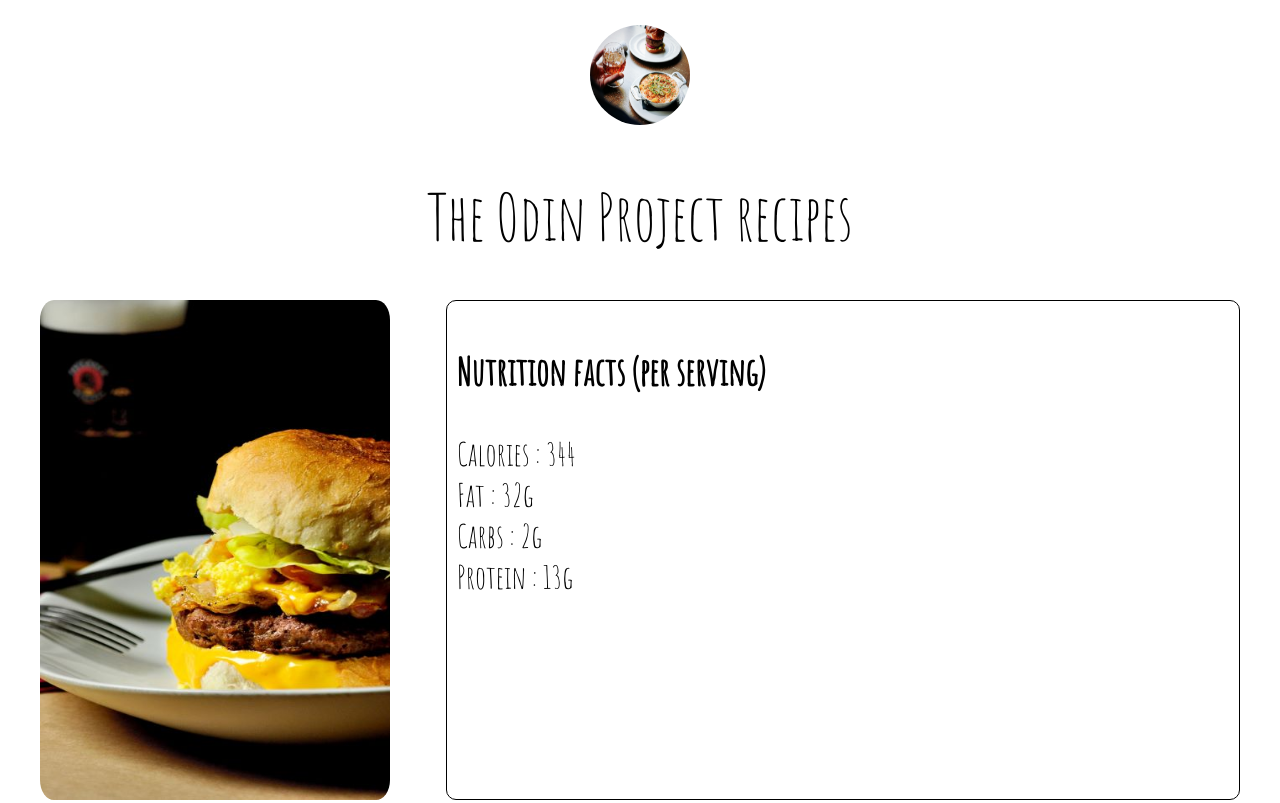
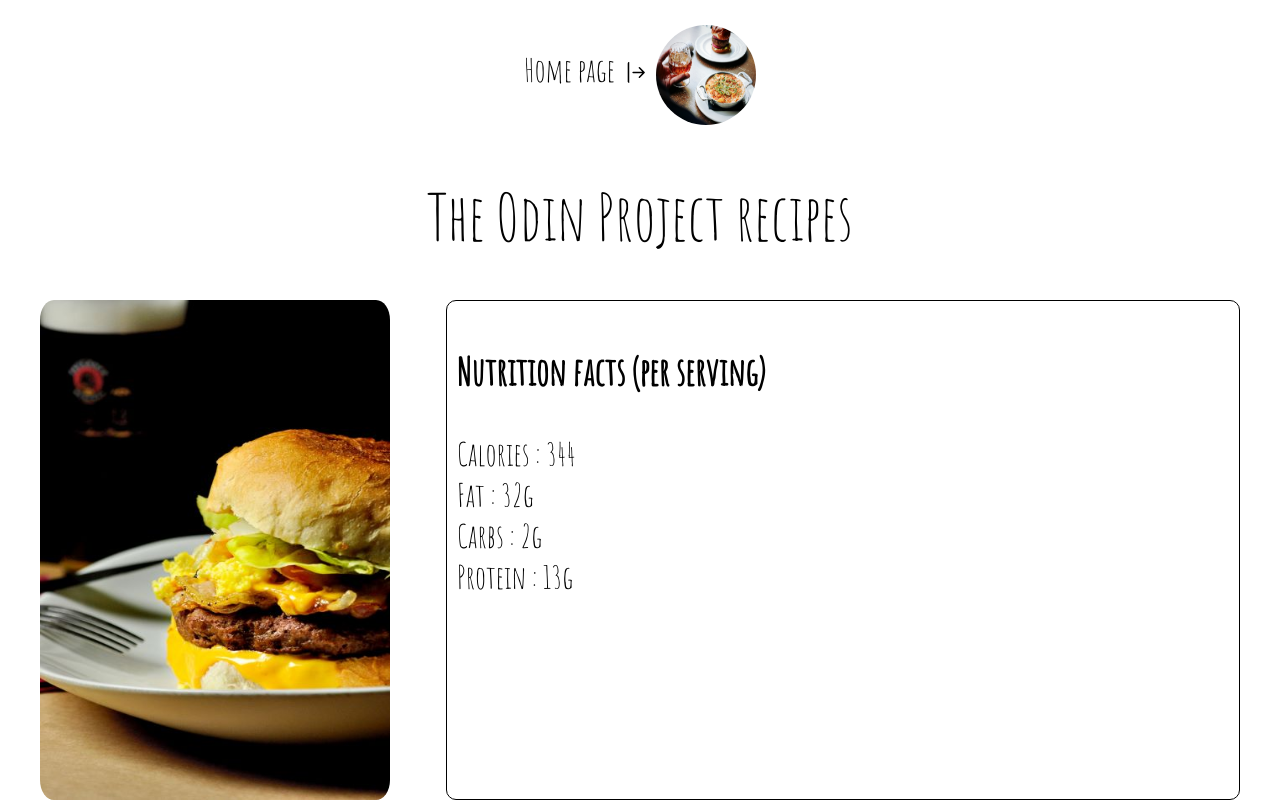
Before and after one commit to r-marmor/odin-recipes, a plain HTML site: page egg_salad.html in a window 1280 px wide. Shown: the top 803 px of the page. Drawn offline with Linux system fonts and the light colour scheme.

Commit message:
added home page

```diff
--- a/egg_salad.html
+++ b/egg_salad.html
@@ -11,9 +11,10 @@
     <title>Egg salad sandwich</title>
 </head>
 <body>
-    <div class="navbar">
-        <a href="index.html">
-            <img src="images/logo.jpg">
+    <div class="navbar navbar_recipe">
+        <p>Home page</p>
+        <img id="arrow" src="images/arrow-bar-right.svg" alt=""><a href="index.html">
+        <img src="images/logo.jpg">
         </a>
     </div>
     <h1 id="title_page">The Odin Project recipes</h1>
--- a/styles.css
+++ b/styles.css
@@ -14,12 +14,30 @@
 
 .navbar {
     display: flex;
+    gap: 0.5rem;
     justify-content: center;
     align-items: center;
     margin: 5px;
 }
 
-.navbar > a > img {
+#arrow {
+    height: 25px;
+    width: 25px;
+    margin-top: 7px;
+}
+
+.navbar_recipe img {
+    width: 100px;
+    height: 100px;
+    cursor: pointer;
+    border-radius: 50%;
+    margin-top: 20px;
+}
+
+
+
+
+.navbar > img {
     width: 100px;
     height: 100px;
     cursor: pointer;
```
Also changed, not shown: chicken_parmesan.html (+4 -3 lines), index.html (+2 -2 lines), thai_coconut_soup.html (+4 -3 lines), images/arrow-bar-right.svg (added).
